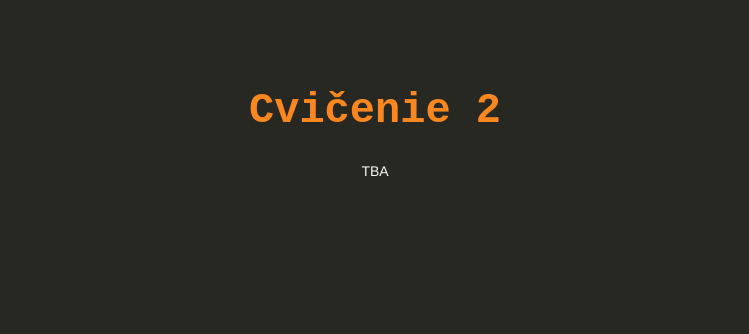
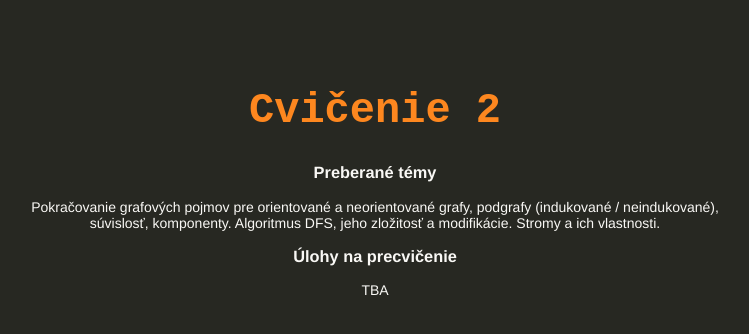
Before and after one commit to PMitura/ag1, a Jekyll site: the page built from _posts/2016-10-13-cv2.md, in a window 1280 px wide. Shown: the top 334 px of the page, without its empty margins (265-1014 px from the left). Built offline with Jekyll 4.4.1, drawn with Linux system fonts in a browser that asks for light colours.

Commit message:
Update cv2

```diff
--- a/_posts/2016-10-13-cv2.md
+++ b/_posts/2016-10-13-cv2.md
@@ -3,4 +3,8 @@ layout: post
 title: Cvičenie 2
 ---
 
+### Preberané témy
+Pokračovanie grafových pojmov pre orientované a neorientované grafy, podgrafy (indukované / neindukované), súvislosť, komponenty. Algoritmus DFS, jeho zložitosť a modifikácie. Stromy a ich vlastnosti.
+
+### Úlohy na precvičenie
 TBA
```
Also changed, not shown: _posts/2016-10-06-cv1.md (+2 -2 lines).
